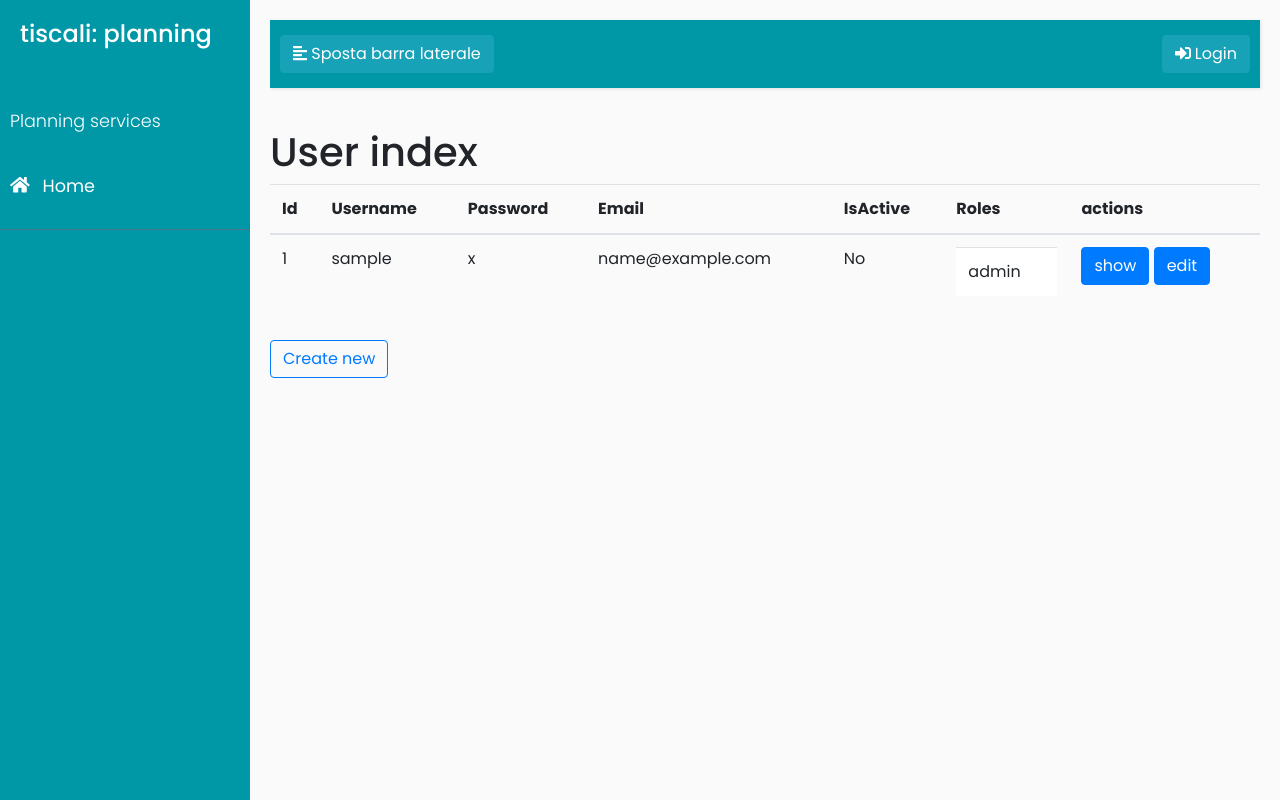
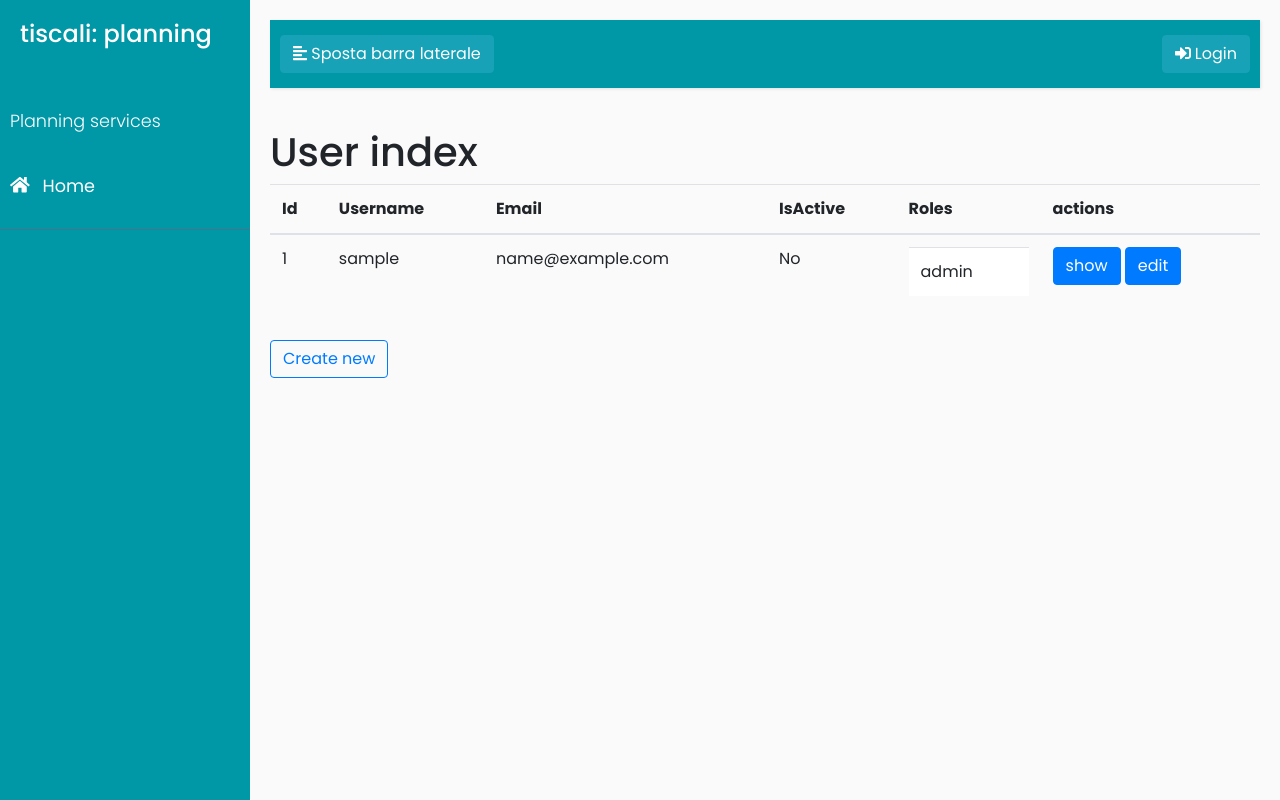
Before and after one commit to marfing/planning-statistics, a Symfony app: template templates/user/index.html.twig in a window 1280 px wide. Run offline with Twig, Linux system fonts and the light colour scheme; the template is opened without the code that fills it: most values are stand-ins (such as "Sample title", 1, 10 or a date in 2020); some libraries are stand-ins or nearby versions.

Commit message:
rimossa visualizzazione pwd in index user

```diff
--- a/templates/user/index.html.twig
+++ b/templates/user/index.html.twig
@@ -10,7 +10,7 @@
             <tr>
                 <th>Id</th>
                 <th>Username</th>
-                <th>Password</th>
+{#                <th>Password</th> #}
                 <th>Email</th>
                 <th>IsActive</th>
                 <th>Roles</th>
@@ -22,7 +22,7 @@
             <tr>
                 <td>{{ user.id }}</td>
                 <td>{{ user.username }}</td>
-                <td>{{ user.password }}</td>
+{#                <td>{{ user.password }}</td>#}
                 <td>{{ user.email }}</td>
                 <td>{{ user.isActive ? 'Yes' : 'No' }}</td>
                 <td>
```
